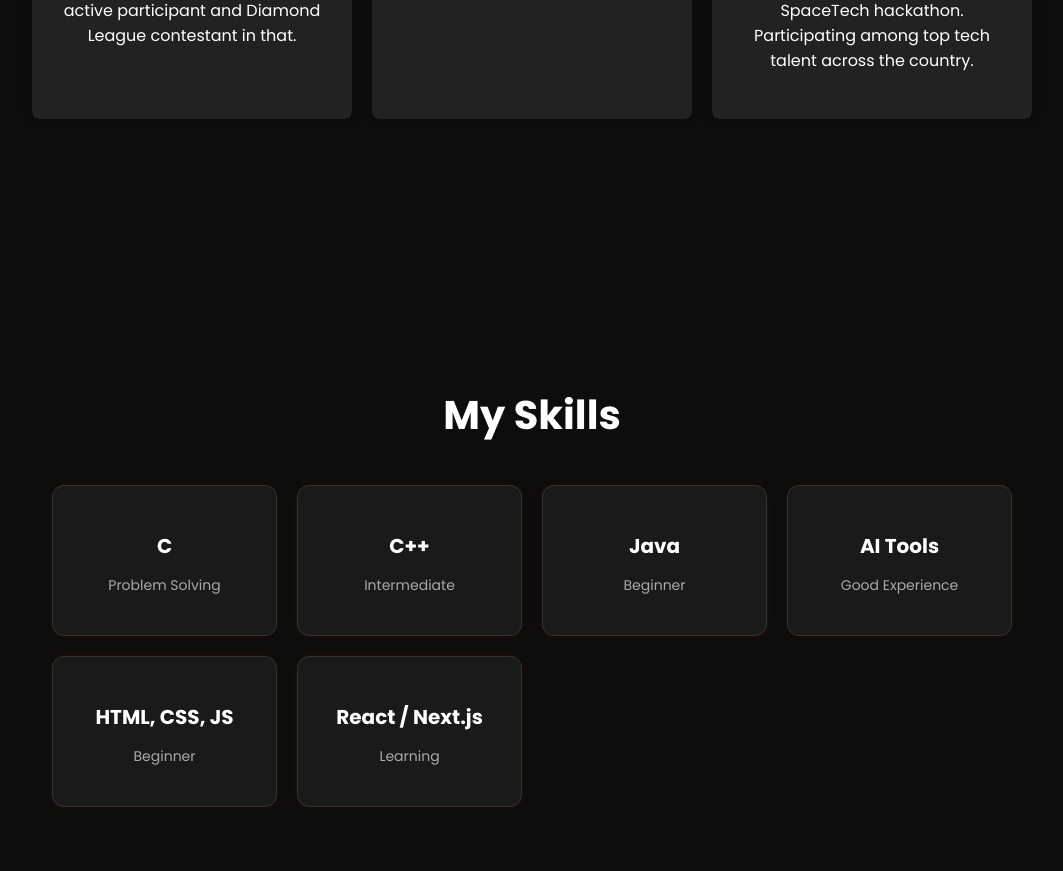
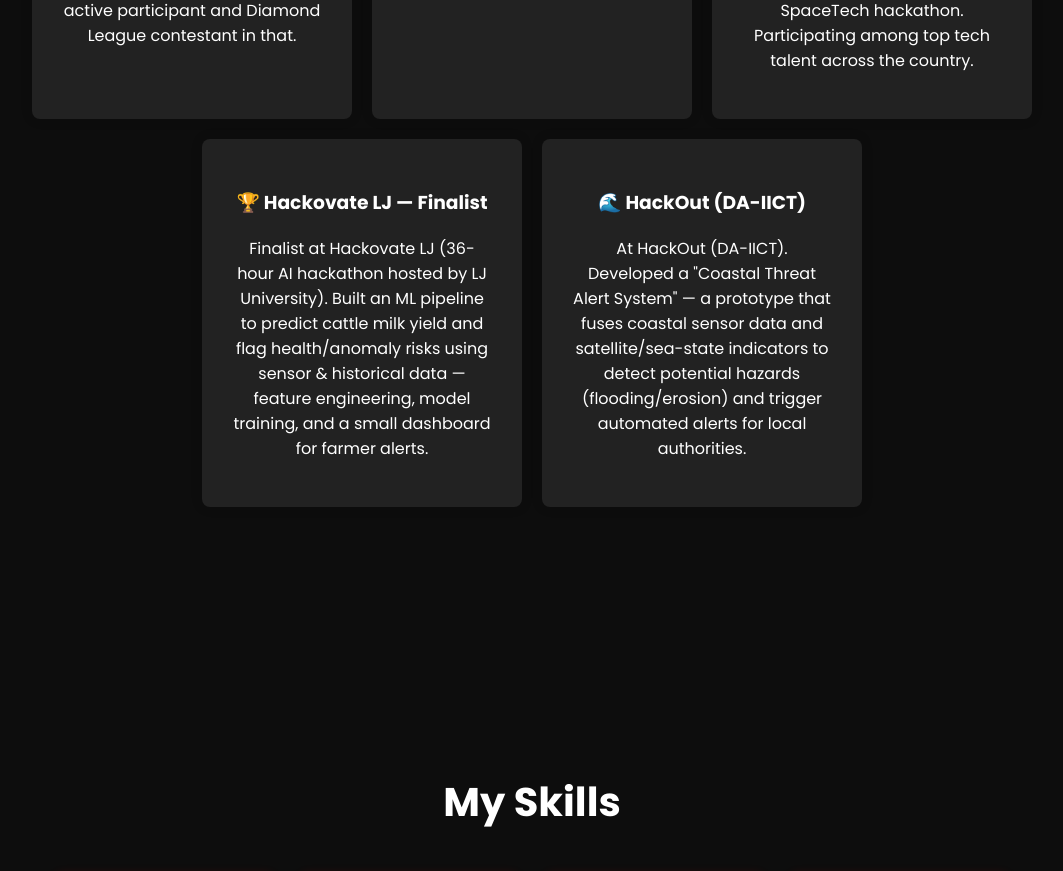
Before and after one commit to Neel-2606/neel-portfolio, a Next.js app: page / in a window 1280 px wide. Shown: the part 2600-3471 px from the top of the page, without its empty margins (108-1171 px from the left). Built offline with nearby package versions, Linux system fonts and the light colour scheme.

Commit message:
Achievements Added

```diff
--- a/components/Sections.tsx
+++ b/components/Sections.tsx
@@ -59,6 +59,26 @@
               SpaceTech hackathon. Participating among top tech talent across the country.
             </p>
           </div>
+
+
+          <div className={styles.card}>
+  <h3>🏆 Hackovate LJ — Finalist</h3>
+  <p>
+    Finalist at Hackovate LJ (36-hour AI hackathon hosted by LJ University).
+    Built an ML pipeline to predict cattle milk yield and flag health/anomaly risks using sensor & historical data —
+    feature engineering, model training, and a small dashboard for farmer alerts.
+  </p>
+</div>
+
+<div className={styles.card}>
+  <h3>🌊 HackOut (DA-IICT) </h3>
+  <p>
+    At HackOut (DA-IICT). Developed a "Coastal Threat Alert System" — a prototype that fuses coastal sensor data and satellite/sea-state indicators to detect potential hazards
+    (flooding/erosion) and trigger automated alerts for local authorities.
+  </p>
+</div>
+
+
         </div>
       </section>
 
```
